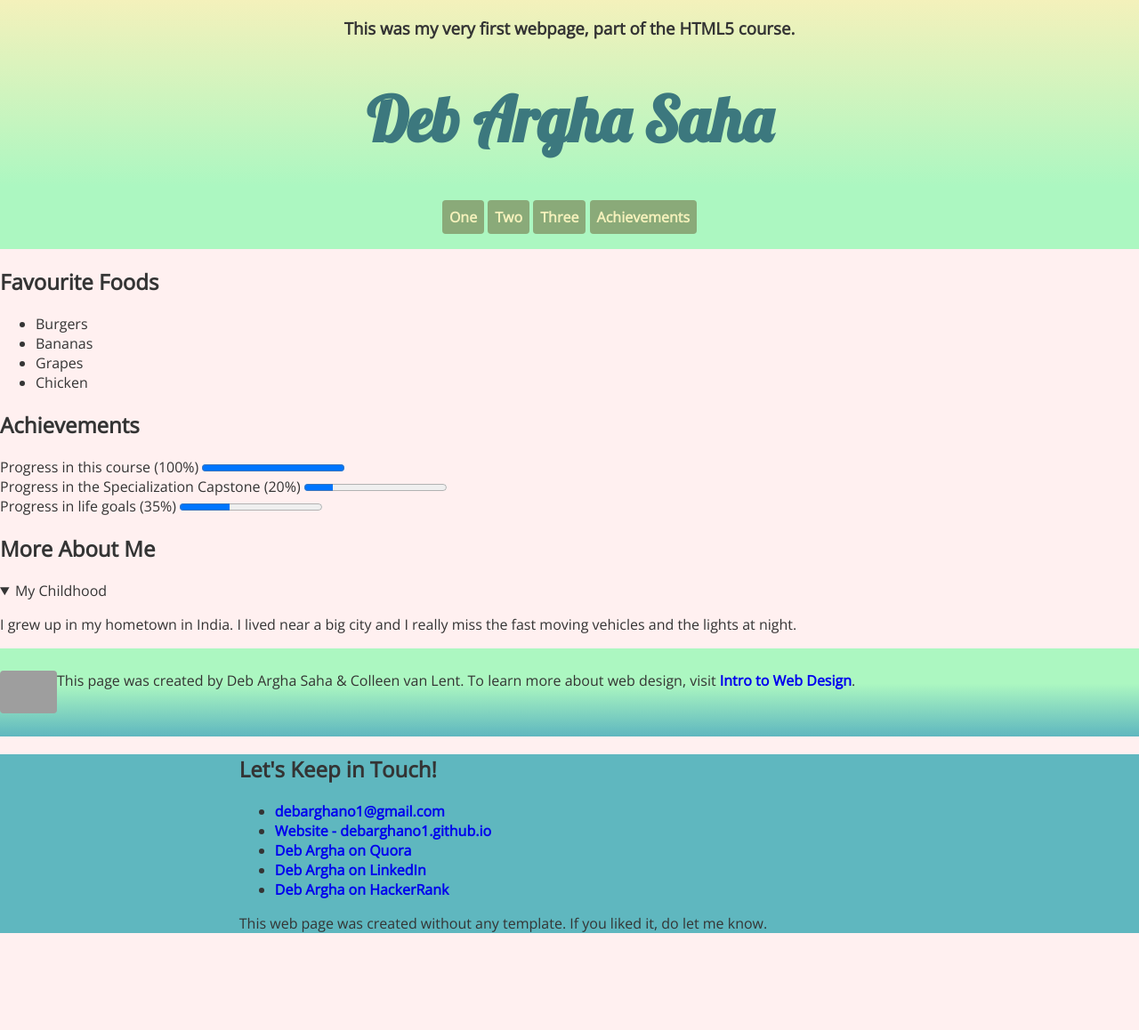
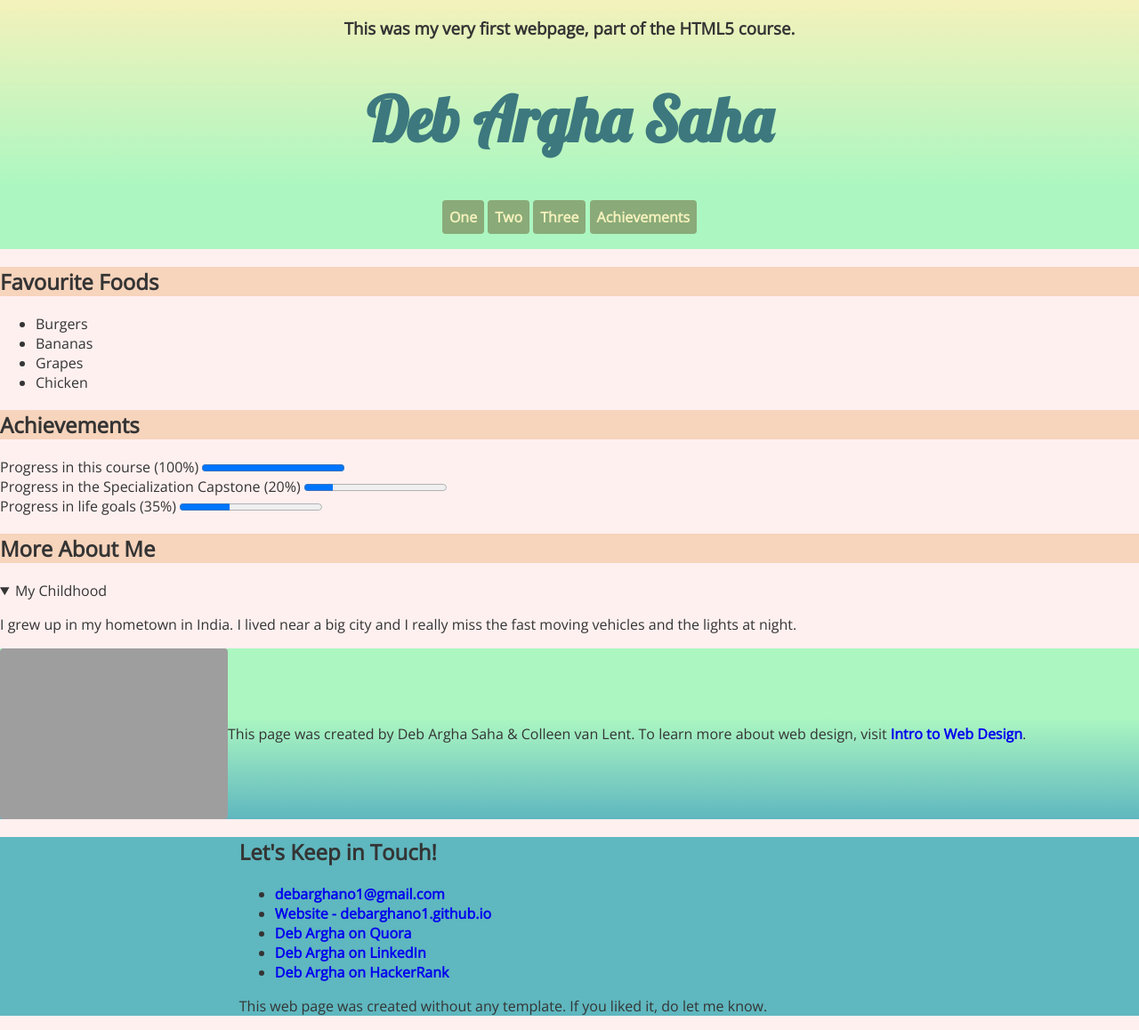
Before and after one commit to debarghano1/debarghano1.github.io, a PHP site: page /htmlfinalprojectwebpage.html in a window 1280 px wide. Shown: the part 551-1709 px from the top of the page at 89% size. Before the commit the page ends 1600 px from the top, so only its background shows below. Run offline with PHP 8.4, Linux system fonts and the light colour scheme; grey boxes are pictures that could not be loaded.

Commit message:
Further Styles

```diff
--- a/css/first-webpage-styles.css
+++ b/css/first-webpage-styles.css
@@ -30,20 +30,45 @@ nav.secondary a:hover{
 	color: #8AAA79;
 	background: #F4F1BB;
 }
+/*Main Sections
+-------------------------------*/
+.half-page{
+	display: inline-block;
+	width: 48%;
+	margin-right: 2%;
+	float: left;
+}
+.whole-page{
+	clear: both;
+}
+
+section h2{
+	background: #F7D4BC;
+}
 /*Footer Secondary
 -------------------------------*/
 footer.secondary{
 	background: #ACF7C1;
 	background: linear-gradient(#ACF7C1 40%, #5FB7BF 100%);
-	overflow: hidden;
+	display: grid;
+	grid-template-columns: 20% auto;
+	/*overflow: hidden;*/
 }
 footer.secondary img{
+	grid-column-start: 1;
+	width: 100%;
+	align-self: center;
+	/*display: inline-block;
 	float: left;
-	height: 3em;
-	width: auto;
+	width: 18%;
 	margin: 2% auto;
-	/*outline: 1px dashed;*/
+	outline: 1px dashed;*/
 }
 footer.secondary p{
+	grid-column-start: 2;
+	align-self: center;
+	/*display: inline-block;
+	width: 78%;
 	margin: 2% auto;
+	vertical-align: middle;*/
 }
--- a/css/resume-styles.css
+++ b/css/resume-styles.css
@@ -16,7 +16,7 @@ a:link {
 	text-decoration: none;
 }
 a:visited {
-	text-decoration: none;
+	/*text-decoration: none;*/	/*inherit from a:link*/
 	color: purple;
 }
 .button{
@@ -53,6 +53,8 @@ header#intro{
 nav {
 	margin: 5px auto;
 	text-align: center;
+	position: sticky;
+	top: 0;
 }
 nav .button{
 	display: inline-block;
@@ -125,9 +127,11 @@ nav .button#covid-19:hover{
 #education .grades{
 	font-weight: bold;
 }
-#education a:hover{
+/*wasn't liking outline thing*/
+/*#education a:hover{
 	outline: 2px solid;
-}
+	outline-style: ;
+}*/
 /*Certifications
 -----------------------------------*/
 #certifications {
@@ -147,9 +151,9 @@ nav .button#covid-19:hover{
 	color:  #fffdd0;
 	background: #0d1f2d;
 }
-#certifications .button:hover {
+#certifications .button:hover, #certifications .button:focus {
 	color:  #0d1f2d;
-	text-decoration: none;
+	/*text-decoration: none;*/	/*global style*/
 	background: #fffdd0;
 }
 
@@ -185,7 +189,7 @@ footer#contact{
 	background: #5FB7BF;
 }
 footer#contact a:hover {
-	text-decoration: none;
+	/*text-decoration: none;*/	/*global style*/
 	background: #F4F1BB;
 	border-radius: 4px;
 }
```
